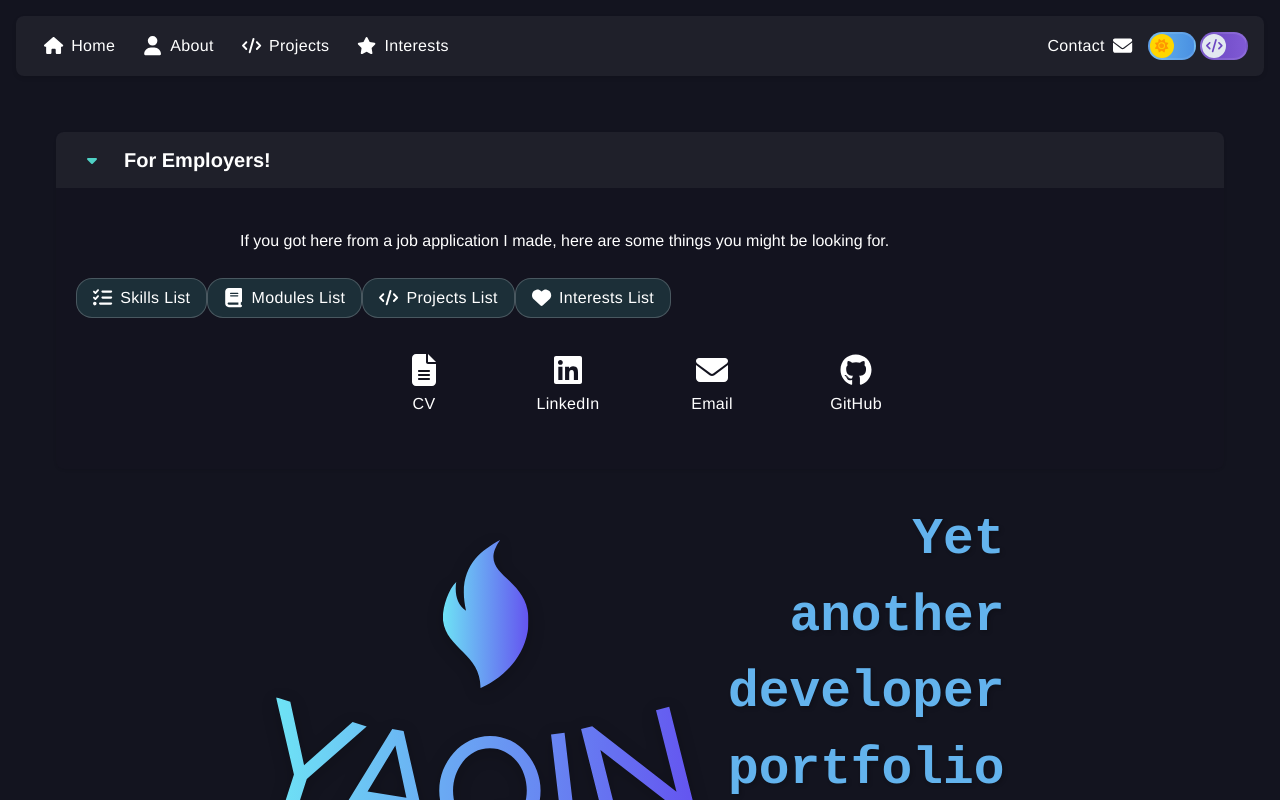
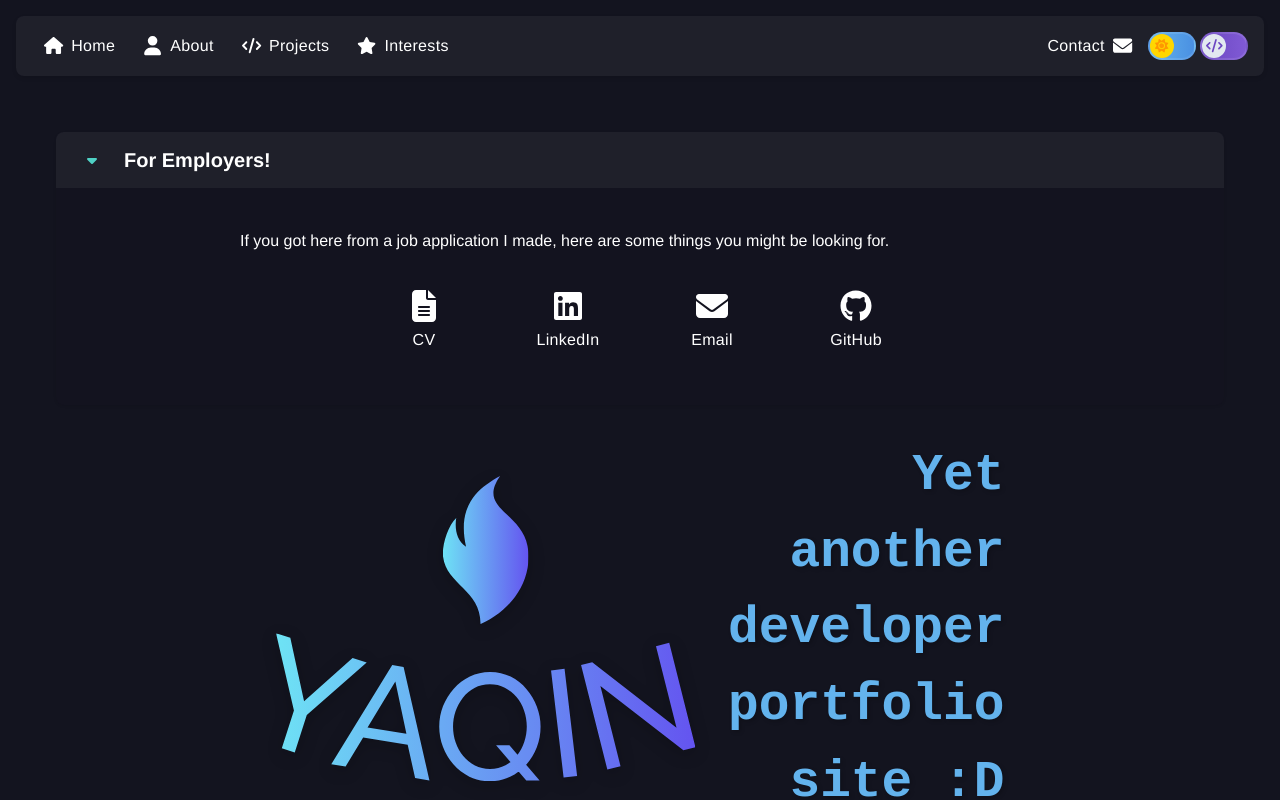
Before and after one commit to yaq1n0/yaqinhasan.com, a Vue app: page / in a window 1280 px wide. Shown: the top 800 px of the page. Built offline with nearby package versions, Linux system fonts and the light colour scheme.

Commit message:
rm links that aren't needed

```diff
--- a/src/pages/HomePage.vue
+++ b/src/pages/HomePage.vue
@@ -3,12 +3,6 @@
     <!-- For Employers Section -->
     <collapsible-section :model-value="true" title="For Employers!">
       <p class="top-paragraph">If you got here from a job application I made, here are some things you might be looking for.</p>
-      <div class="text-box">
-        <g-button label="Skills List" to="/about" icon="list-check" shape="rounded" border="thin" />
-        <g-button label="Modules List" to="/about" icon="book" shape="rounded" border="thin" />
-        <g-button label="Projects List" to="/projects" icon="code" shape="rounded" border="thin" />
-        <g-button label="Interests List" to="/interests" icon="heart" shape="rounded" border="thin" />
-      </div>
       <contact-box />
     </collapsible-section>
 
@@ -45,7 +39,6 @@
 
 <script setup lang="ts">
 import ContactBox from "@/components/ContactBox.vue";
-import GButton from "@/components/GButton.vue";
 import CollapsibleSection from "@/components/CollapsibleSection.vue";
 
 import { useDevMode } from "@/composables/UseDevMode";
```
